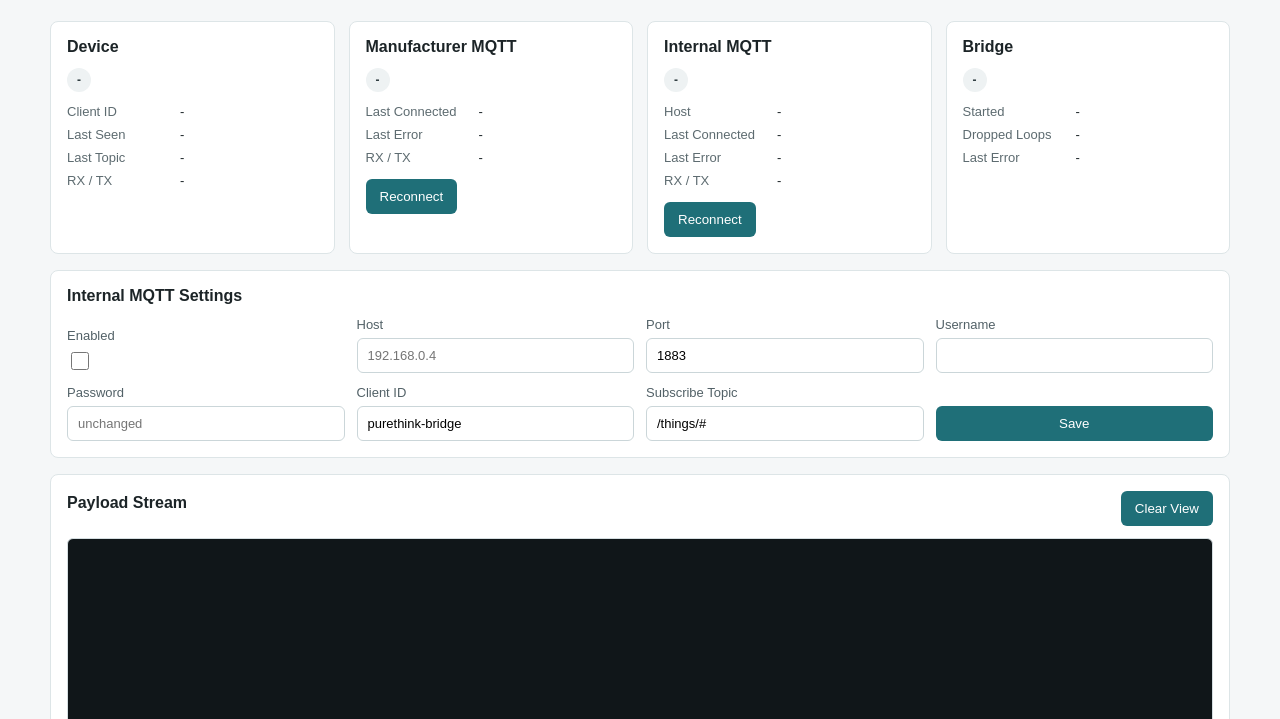
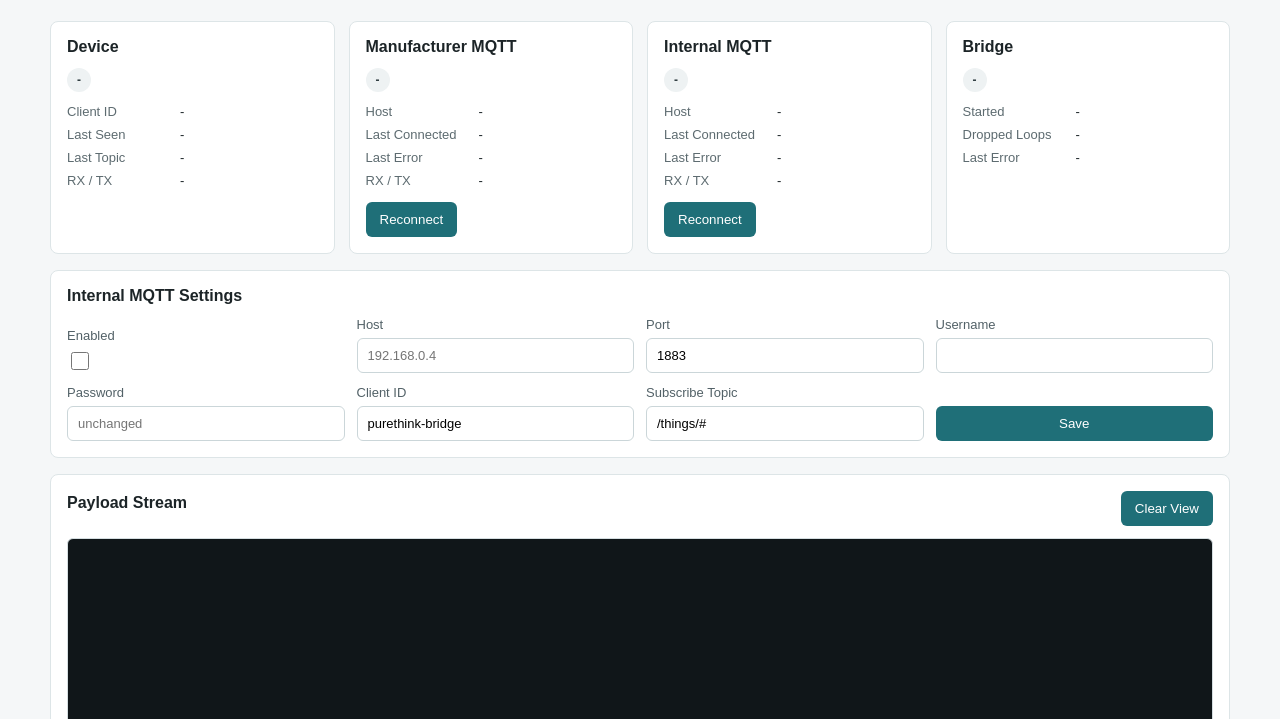
Before and after one commit to af950833/purethink_bridge, a website: page public/index.html in a window 1280 px wide. Shown: the part 81-800 px from the top of the page. Drawn offline with Linux system fonts and the light colour scheme; no server answers.

Commit message:
Add manufacturer host display in index.html

```diff
--- a/public/index.html
+++ b/public/index.html
@@ -32,6 +32,7 @@
           <h2>Manufacturer MQTT</h2>
           <strong id="manufacturerStatus">-</strong>
           <dl>
+            <dt>Host</dt><dd id="manufacturerHost">-</dd>
             <dt>Last Connected</dt><dd id="manufacturerConnected">-</dd>
             <dt>Last Error</dt><dd id="manufacturerError">-</dd>
             <dt>RX / TX</dt><dd id="manufacturerCounts">-</dd>
```
